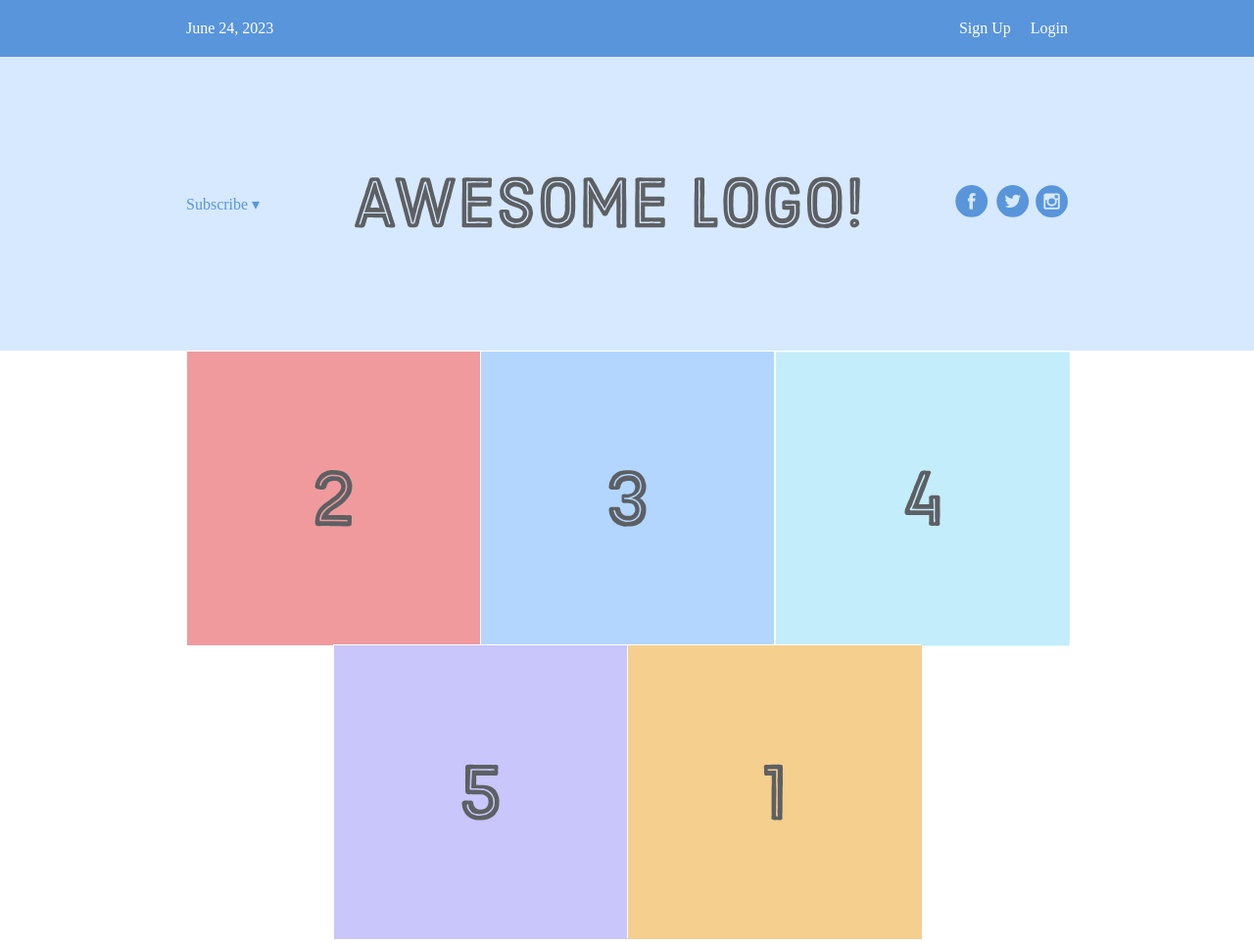
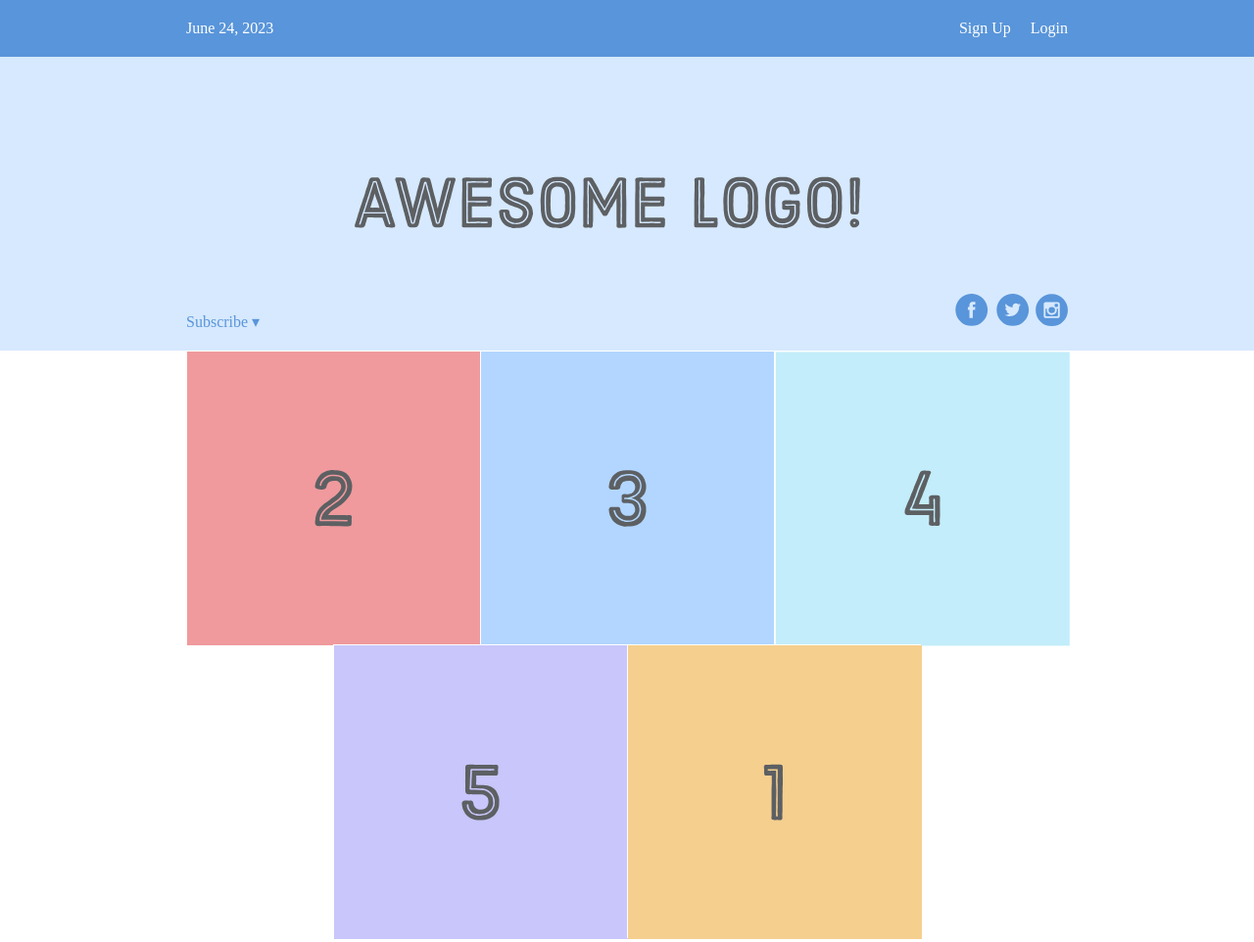
Before and after one commit to ta-torres/flexbox-test, a plain HTML site: page index.html in a window 1280 px wide. Shown: the whole page at 98% size. Drawn offline with Linux system fonts and the light colour scheme.

Commit message:
Change vertical alignment of flex items

```diff
--- a/styles.css
+++ b/styles.css
@@ -69,3 +69,9 @@
 .last.item {
     order: -1;
 }
+
+.social,
+.subscribe {
+  align-self: flex-end;
+  margin-bottom: 20px;
+}
```
